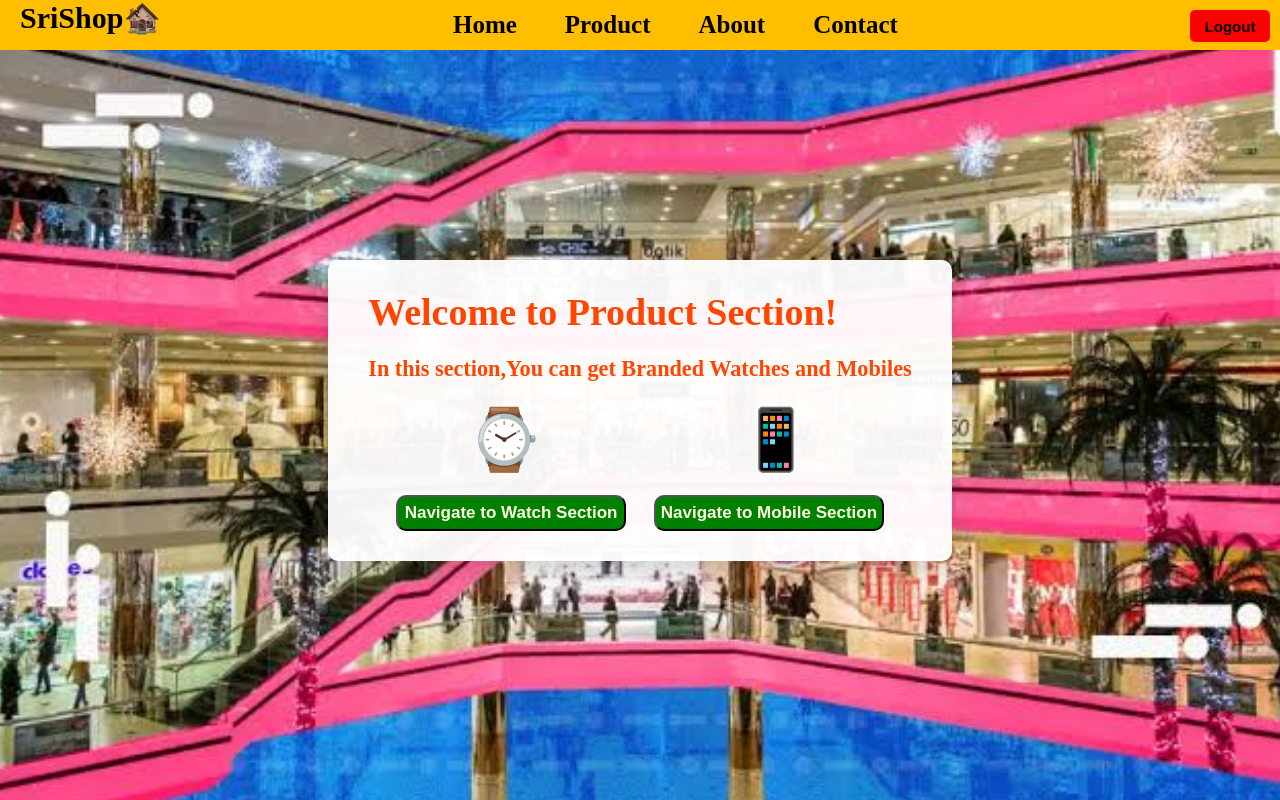
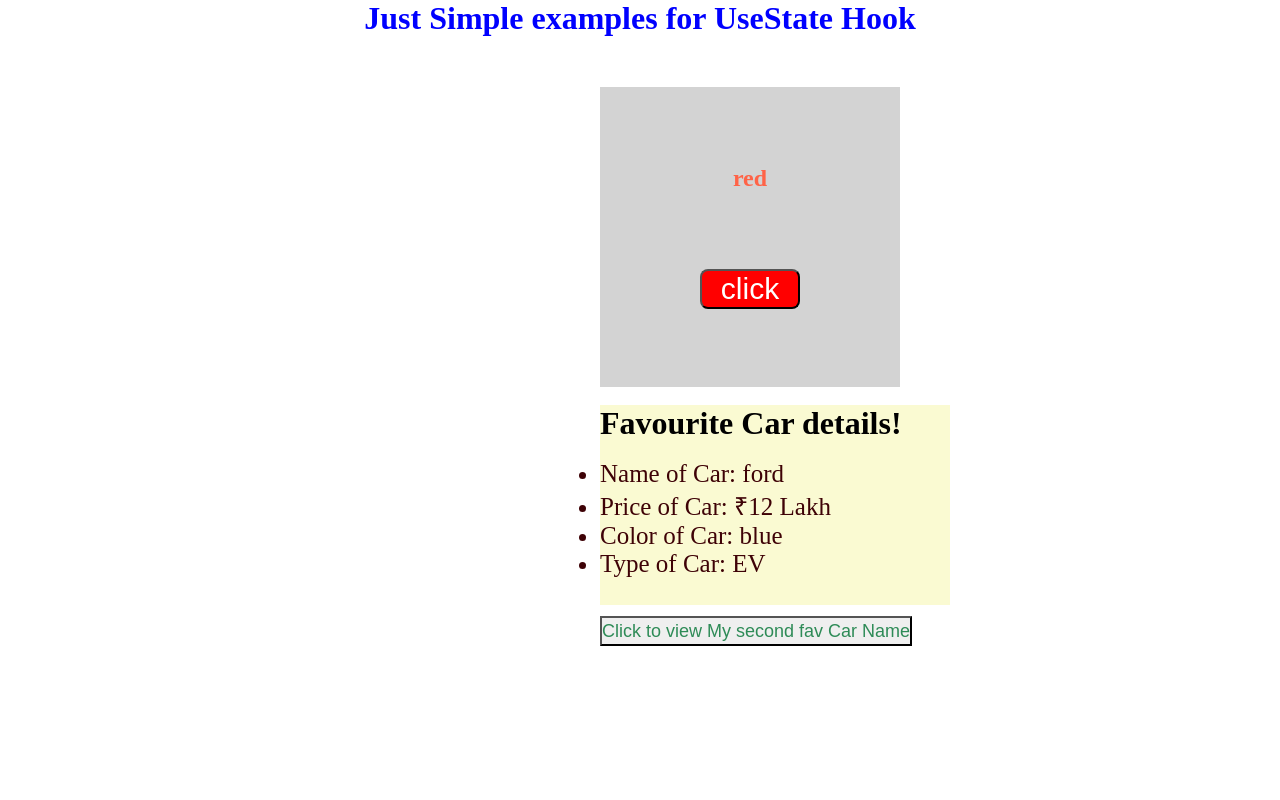
Before and after one commit to SRIKANTH-0001/react-vite, a React (Vite) app: page /product in a window 1280 px wide. Built offline with nearby package versions, Linux system fonts and the light colour scheme.

Commit message:
UseState hook in React(create,update)

```diff
--- a/src/App.jsx
+++ b/src/App.jsx
@@ -1,25 +1,42 @@
-import { BrowserRouter, Routes,Route } from "react-router-dom"
-import Home from "./pages/Home"
-import About from "./pages/About"
-import Contact from "./pages/Contact"
-import Navbar from "./components/Navbar"
-import Product, { WatchProduct,MobileProduct } from "./pages/Product"
+import { useState } from "react";
 
 function App(){
+
+    const [state,setState]=useState("red");
+    const [favCarDetails,setFavCarDetails]=useState({
+        name:"ford",
+        price:"₹12 Lakh",
+        color:"blue",
+        type:"EV"
+    });
+
+    const changeName=()=>{
+        setFavCarDetails((prev)=>{
+            return {...prev,name:"Hundai"};
+        })
+    }
+
     return(
         <>
-        <BrowserRouter>
-            <Navbar />
-            <Routes>
-                <Route path="/" element={<Home/>}/>
-                <Route path="/about" element={<About/>}/>
-                <Route path="/contact" element={<Contact/>}/>
-                <Route path="/product" element={<Product/>}/>
-                <Route path="/product/mobiles" element={<MobileProduct/>}/>
-                <Route path="/product/watches" element={<WatchProduct/>}/>
-
-            </Routes>
-        </BrowserRouter>
+        <h1 style={{textAlign:"center",color:"blue"}}>Just Simple examples for UseState Hook</h1>
+        <div style={{height:"300px",width:"300px",marginTop:"50px",marginLeft:"600px",backgroundColor:"lightgray",display:"flex",flexDirection:"column",alignItems:"center",justifyContent:"space-evenly"}}>
+            <h2 style={{textAlign:"center",color:"tomato"}}>{state}</h2>
+            <button style={{cursor:"pointer",fontSize:"30px",height:"40px",width:"100px",backgroundColor:"red",color:"white",borderRadius:"8px"}} onClick={()=>setState("black")}>
+                click
+            </button>
+        </div>
+        <br />
+        <div style={{backgroundColor:"lightgoldenrodyellow",height:"200px",width:"350px",marginLeft:"600px"}}>
+            <h1>Favourite Car details!</h1><br />
+            <ul style={{color:"rgb(62, 2, 6)",fontSize:"25px"}}>
+                <li>Name of Car: {favCarDetails.name}</li>
+                <li>Price of Car: {favCarDetails.price}</li>
+                <li>Color of Car: {favCarDetails.color}</li>
+                <li>Type of Car: {favCarDetails.type}</li>
+            </ul>
+            <br />
+            <button onClick={()=>changeName()} style={{color:"seagreen",height:"30px",marginTop:"20px",backgroundColor:"ButtonShadow",fontSize:"18px",cursor:"pointer"}}>Click to view My second fav Car Name</button>
+        </div>
 
         </>
     )
--- a/src/Styles.module.css
+++ /dev/null
@@ -1,23 +0,0 @@
-.primary {
-    min-height: 80vh;
-    display: flex;
-    align-items: center;
-    justify-content: center;
-    padding: 40px 20px;
-}
-
-.secondary {
-    background-color: rgba(255, 255, 255, 0.95);
-    color: orangered;
-    font-size: 19px;
-    font-weight: 800;
-    padding: 30px 40px;
-    border-radius: 10px;
-    box-shadow: 0 10px 25px rgba(0, 0, 0, 0.15);
-}
-
-.productList {
-    color: darkgreen;
-    font-size: 23px;
-    margin-left: 50px;
-}
--- a/src/components/Navbar.jsx
+++ /dev/null
@@ -1,18 +0,0 @@
-import { Link } from "react-router-dom"
-
-function Navbar(){
-    return(
-        <nav style={{display:"flex",justifyContent:"space-between",backgroundColor:"rgb(255, 191, 0)",height:"50px"}}>
-            <a href="/" style={{fontSize:"30px",fontWeight:"bold",marginLeft:"20px",textDecoration:"none",color:"black"}}>SriShop🏚️</a>
-            <div style={{display:"flex",gap:"3rem",alignItems:"center",fontSize:"25px",fontWeight:"bold"}}>
-                <Link style={{textDecoration:"none",color:"black"}} to="/">Home</Link>
-                <Link style={{textDecoration:"none",color:"black"}} to="/product">Product</Link>
-                <Link style={{textDecoration:"none",color:"black"}} to="/about">About</Link>
-                <Link style={{textDecoration:"none",color:"black"}} to="/contact">Contact</Link>
-            </div>
-            <button onClick={()=>alert('You have logged out from Your account successfully!....')} style={{cursor:"pointer",height:"32px",width:"80px",border:"none",backgroundColor:"red",color:"black",fontSize:"15px",borderRadius:"5px",marginTop:"10px",marginRight:"10px",fontWeight:"bolder"}}>Logout</button>
-        </nav>
-    )
-}
-
-export default Navbar
--- a/src/pages/About.jsx
+++ /dev/null
@@ -1,18 +0,0 @@
-import divStyle from '../Styles.module.css'
-
-function About(){
-    return(
-        <>
-            <div className={divStyle.primary}>
-                <div className={divStyle.secondary}>
-                    <h2 style={{ color: "red", fontFamily: "Arial", fontSize: "30px", fontWeight: "bold", marginBottom: "20px",textDecoration:"underline"}}>About SriShop</h2>
-                    <p style={{ color: "green", fontFamily: "Arial", fontSize: "18px", fontWeight: "600", lineHeight: "1.6", marginBottom: "10px" }}>SriShop is your friendly online store for everyday products.</p>
-                    <p style={{ color: "green", fontFamily: "Arial", fontSize: "18px", fontWeight: "600", lineHeight: "1.6", marginBottom: "10px" }}>We make shopping simple, convenient, and enjoyable.</p>
-                    <p style={{ color: "purple", fontFamily: "Arial", fontSize: "18px", fontWeight: "600", lineHeight: "1.6" }}>Thank you for choosing SriShop!</p>
-                </div>
-            </div>
-        </>
-    )
-}
-
-export default About
--- a/src/pages/Contact.jsx
+++ /dev/null
@@ -1,19 +0,0 @@
-import divStyle from '../Styles.module.css'
-
-function Contact(){
-    return(
-        <>
-            <div className={divStyle.primary}>
-                <div className={divStyle.secondary}>
-                    <h2 style={{ color: "red" ,textDecoration:"underline"}}>Contact SriShop</h2><br />
-                    <p style={{ color: "green" }}>Phone: +1 (202) 555-0147</p>
-                    <p style={{ color: "green" }}>Email: hello@srishop.example.com</p>
-                    <p style={{ color: "green" }}>Address: 24 Market Street, Chennai</p><br />
-                    <p style={{ color: "purple" }}>Hours: Monday - Saturday, 9:00 AM - 7:00 PM</p>
-                </div>
-            </div>
-        </>
-    )
-}
-
-export default Contact
--- a/src/pages/Home.jsx
+++ /dev/null
@@ -1,16 +0,0 @@
-import divStyle from "../Styles.module.css"
-
-function Home(){
-    return(
-        <>
-            <div className={divStyle.primary}>
-                <div className={divStyle.secondary}>
-                    <h2 style={{color:"red"}}>Welcome to SriShop!</h2><br /> <h3 style={{color:"darkgreen"}}>Here,You can get whatever You want to buy..!</h3>
-                    <h1 style={{marginTop:"20px",color:"purple"}}>Happy Buying!...</h1>
-                </div>
-            </div>
-        </>
-    )
-}
-
-export default Home
--- a/src/pages/Product.jsx
+++ /dev/null
@@ -1,76 +0,0 @@
-import { useNavigate } from 'react-router-dom';
-import divStyle from '../Styles.module.css';
-
-export function MobileProduct() {
-    const mobiles = ["Samsung", "Iphone", "Nothing", "Infinix", "Vivo"];
-
-    return (
-        <div className={divStyle.primary}>
-            <div className={divStyle.secondary}>
-                <h3 style={{ fontSize: "29px", fontWeight: "bolder" }}>
-                    In this Section,You can get Branded Mobiles!..<br /><br />
-                    <span>Available Brands</span>
-                </h3>
-                <br />
-                <ol className={divStyle.productList}>
-                    {mobiles.map((mobile, index) => (
-                        <li key={index}>{mobile}</li>
-                    ))}
-                </ol>
-            </div>
-        </div>
-    );
-}
-
-export function WatchProduct() {
-    const watches = ["Titan", "Casio", "Seiko", "Rolex", "Omega"];
-
-    return (
-        <div className={divStyle.primary}>
-            <div className={divStyle.secondary}>
-                <h3 style={{ fontSize: "29px", fontWeight: "bolder" }}>
-                    In this Section,You can get Branded Watches!..<br /><br />
-                    <span>Available Brands</span>
-                </h3>
-                <br />
-                <ol className={divStyle.productList}>
-                    {watches.map((watch, index) => (
-                        <li key={index}>{watch}</li>
-                    ))}
-                </ol>
-            </div>
-        </div>
-    );
-}
-
-function Product() {
-    const navigate = useNavigate();
-
-    return (
-        <>
-            <div className={divStyle.primary}>
-                <div className={divStyle.secondary}>
-                    <h1>Welcome to Product Section!</h1>
-                    <br />
-                    <h3>In this section,You can get Branded Watches and Mobiles</h3>
-                    <br />
-                    <div style={{ display: "flex", justifyContent: "space-evenly", marginBottom: "20px" }}>
-                        <h1 style={{ fontSize: "60px" }}>⌚</h1>
-                        <br />
-                        <h1 style={{ fontSize: "60px" }}>📱</h1>
-                    </div>
-                    <div style={{ display: "flex", justifyContent: "space-evenly" }}>
-                        <button onClick={() => navigate('/product/watches')} style={{ height: "36px", width: "230px", backgroundColor: "green", color: "lightyellow", fontSize: "17px", borderRadius: "10px", fontWeight: "bold" }}>
-                            Navigate to Watch Section
-                        </button>
-                        <button onClick={() => navigate('/product/mobiles')} style={{ height: "36px", width: "230px", backgroundColor: "green", color: "lightyellow", fontSize: "17px", borderRadius: "10px", fontWeight: "bold" }}>
-                            Navigate to Mobile Section
-                        </button>
-                    </div>
-                </div>
-            </div>
-        </>
-    );
-}
-
-export default Product
--- a/src/style.css
+++ b/src/style.css
@@ -2,18 +2,3 @@
     margin: 0;
     padding: 0;
 }
-
-body{
-    min-height: 100vh;
-    position: relative;
-    overflow: hidden;
-}
-
-body::before{
-    content: "";
-    position: fixed;
-    inset: -12px;
-    z-index: -1;
-    background: url('/shop1.jpg') center / cover no-repeat;
-    color: rgb(26, 26, 179);
-}
```
